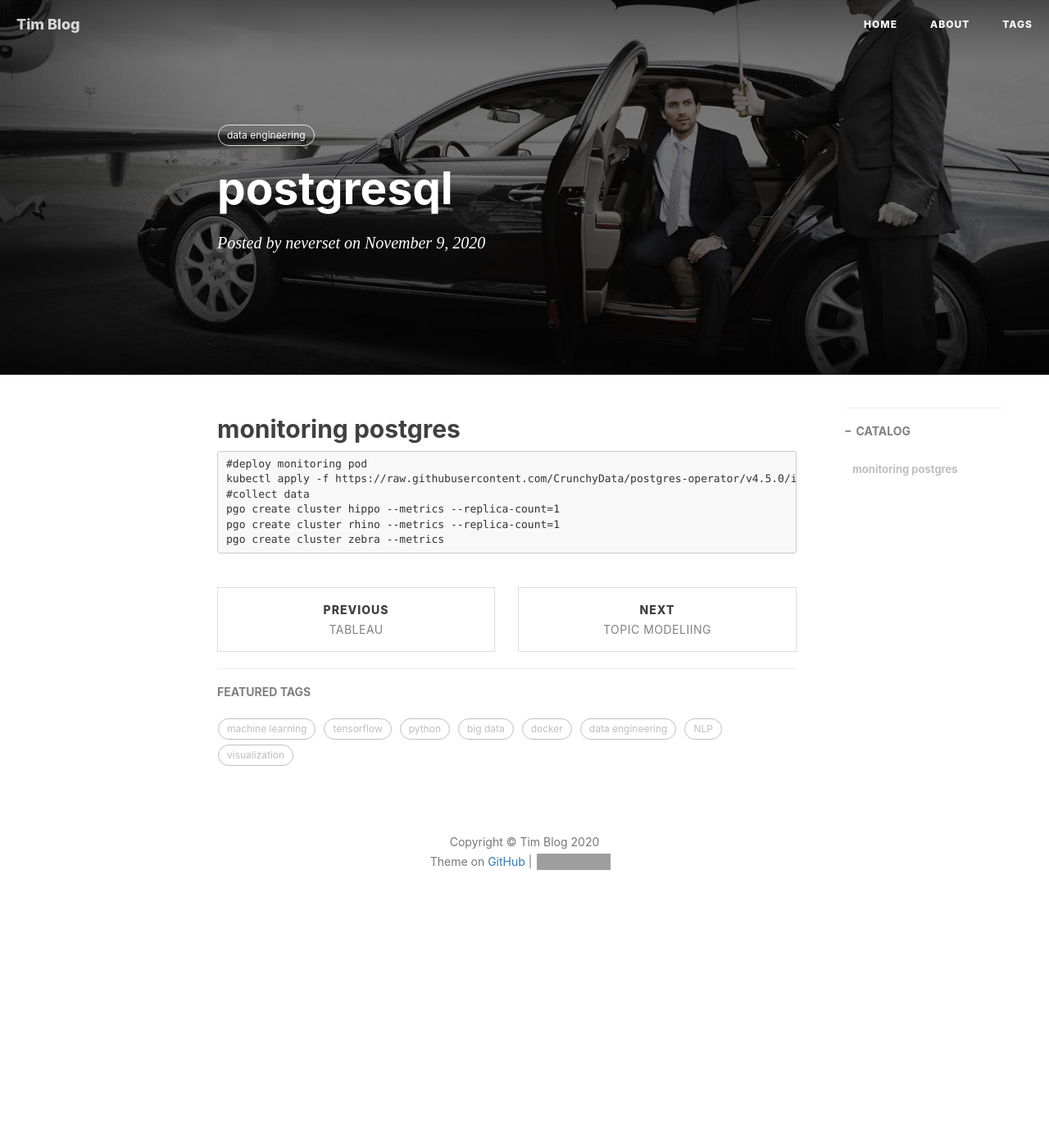
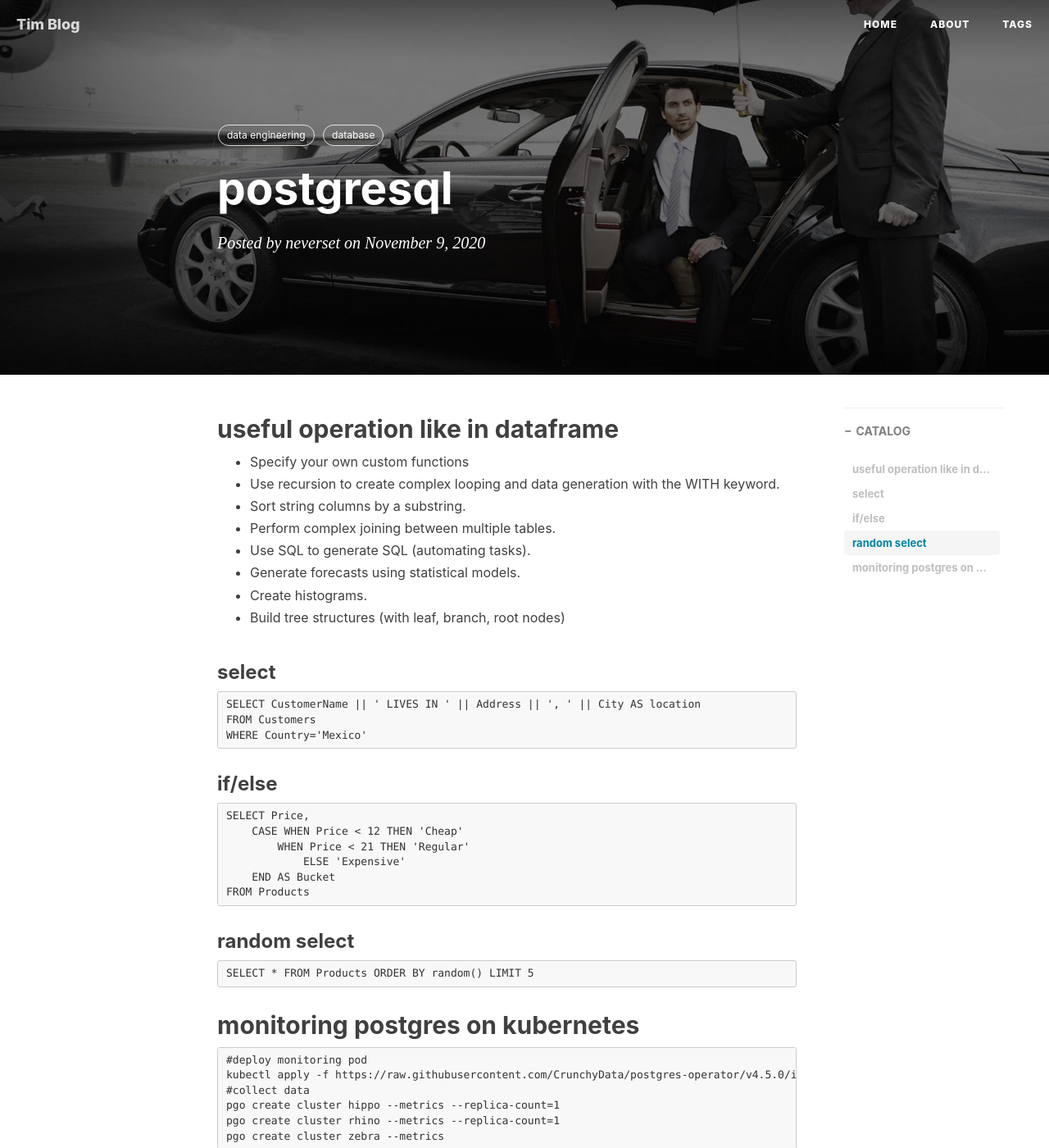
Before and after one commit to neverset123/YWHome, a Jekyll site: the page built from _posts/2020-11-09-Postgresql.md, in a window 1280 px wide and 1400 px high. Shown: the whole window at 82% size. Built offline with Jekyll 4.4.1, drawn with Linux system fonts in a browser that asks for light colours; nearby versions of some CDN libraries; comment, search, counter and statistics services are not loaded; grey boxes are pictures that could not be loaded.

Commit message:
data tableau database

```diff
--- a/_posts/2020-11-09-Postgresql.md
+++ b/_posts/2020-11-09-Postgresql.md
@@ -8,9 +8,40 @@ header-img: img/post-bg-kuaidi.jpg
 catalog: true
 tags:
     - data engineering
+    - database
 ---
 
-## monitoring postgres
+## useful operation like in dataframe
+
+* Specify your own custom functions
+* Use recursion to create complex looping and data generation with the WITH keyword.
+* Sort string columns by a substring.
+* Perform complex joining between multiple tables.
+* Use SQL to generate SQL (automating tasks).
+* Generate forecasts using statistical models.
+* Create histograms.
+* Build tree structures (with leaf, branch, root nodes)
+
+### select
+
+    SELECT CustomerName || ' LIVES IN ' || Address || ', ' || City AS location
+    FROM Customers
+    WHERE Country='Mexico'
+
+### if/else
+
+    SELECT Price,
+        CASE WHEN Price < 12 THEN 'Cheap'
+            WHEN Price < 21 THEN 'Regular'
+                ELSE 'Expensive'
+        END AS Bucket
+    FROM Products
+
+### random select
+
+    SELECT * FROM Products ORDER BY random() LIMIT 5
+
+## monitoring postgres on kubernetes
 
     #deploy monitoring pod
     kubectl apply -f https://raw.githubusercontent.com/CrunchyData/postgres-operator/v4.5.0/installers/metrics/kubectl/postgres-operator-metrics.yml
```
Also changed, not shown: _posts/2020-09-25-Python Visualizaiton.md (+11 -0 lines), _posts/2020-10-31-Dataset Source.md (+4 -0 lines), _posts/2020-11-07-Tableau.md (+3 -1 lines), _posts/2020-11-16-PyCaret.md (added, +34 -0 lines).
